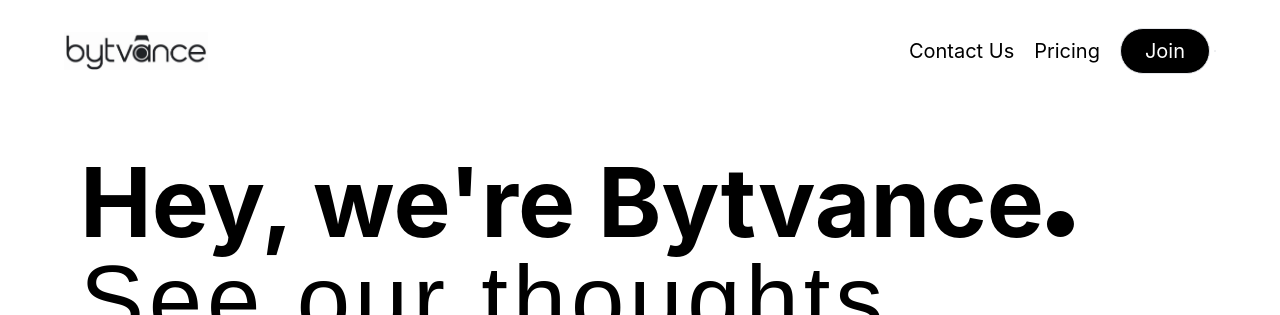
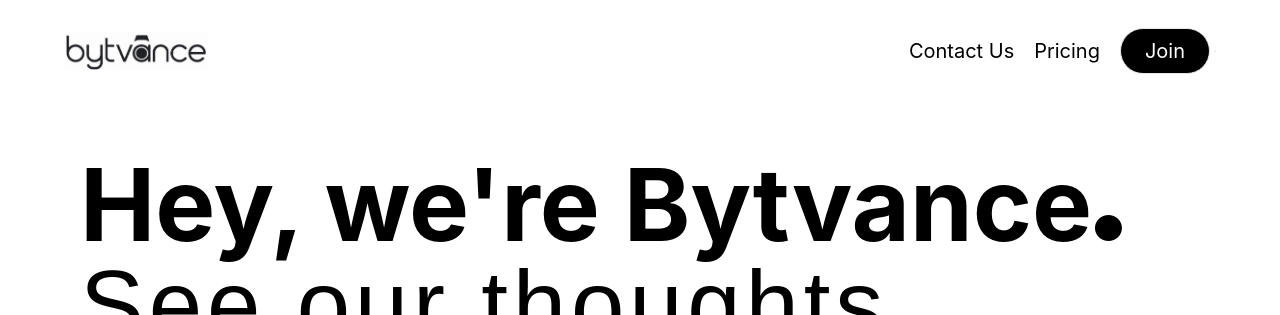
Before and after one commit to asifahmadd53/Bytevance, a React (Vite) app in the folder client/INKTIK/: page / in a window 1280 px wide. Shown: the top 315 px of the page. Built offline with nearby package versions, Linux system fonts and the light colour scheme; no server answers.

Commit message:
Update Hero.jsx

```diff
--- a/client/INKTIK/src/components/Hero.jsx
+++ b/client/INKTIK/src/components/Hero.jsx
@@ -42,7 +42,7 @@
     <div className='h-auto w-full'>
       <div className='pt-6 px-3 pl-6 md:px-16 lg:mx-4'>
       <h1 className='text-[2rem] xs:text-7xl md:text-8xl md:pt-10 md:pb-8'>
-  <span className='font-bold text-[2.4rem] xs:text-6xl md:text-8xl'>
+  <span className='font-bold text-[2.4rem] xs:text-6xl md:text-[5.5rem] lg:text-[6.3rem]'>
     Hey, we're Bytvance<span className='text-2xl md:text-4xl'>●</span>
   </span>
   <br className='hidden' /> <span className='tracking-wider text-4xl xs:text-[3.4rem] sm:text-6xl md:text-8xl font-thin sub-heading'>See our thoughts, stories and ideas.</span>
```
